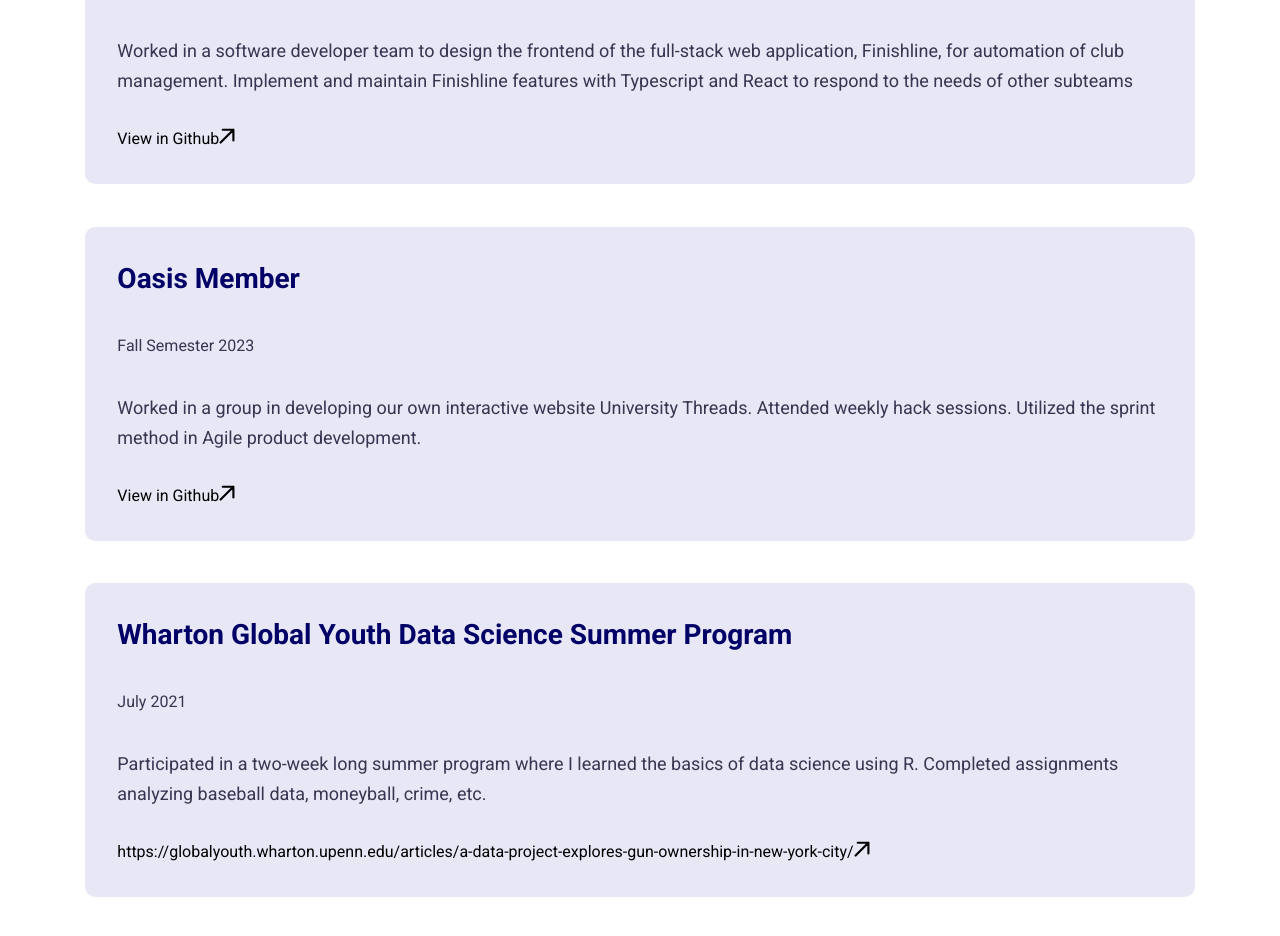
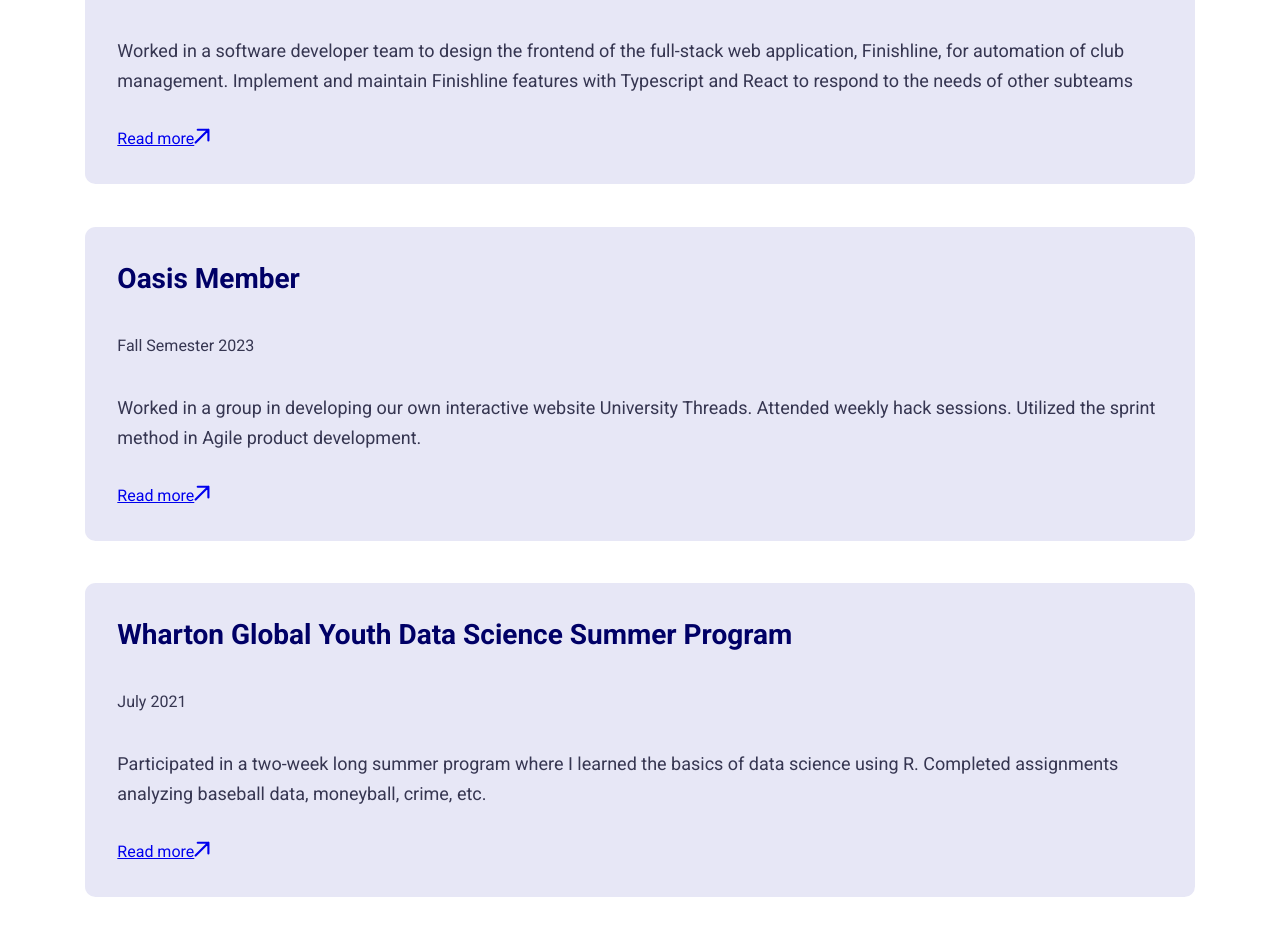
Before and after one commit to yulanwang/personalwebsite, a React (Create React App) app: page / in a window 1280 px wide. Shown: the part 4940-5876 px from the top of the page. Built offline with nearby package versions, Linux system fonts and the light colour scheme.

Commit message:
fix links

```diff
--- a/src/Pages/Home/Experiences.jsx
+++ b/src/Pages/Home/Experiences.jsx
@@ -14,8 +14,9 @@
                             <h3 className="experiences--section--title">{item.title}</h3>
                             <p className="experiences--section--dates">{item.dates}</p>
                             <p className="experiences--section--description">{item.description}</p>
+                            <a href={item.link} target="_blank" rel="noopener noreferrer">
                             <p className="text-sm experiences--link">
-                                {item.link}
+                                Read more
                                 <svg
                                 xmlns="http://www.w3.org/2000/svg"
                                 width="16"
@@ -32,6 +33,7 @@
                                     />
                                 </svg>
                             </p>
+                            </a>
                         </div>
                     </div>
                 ))}
```
